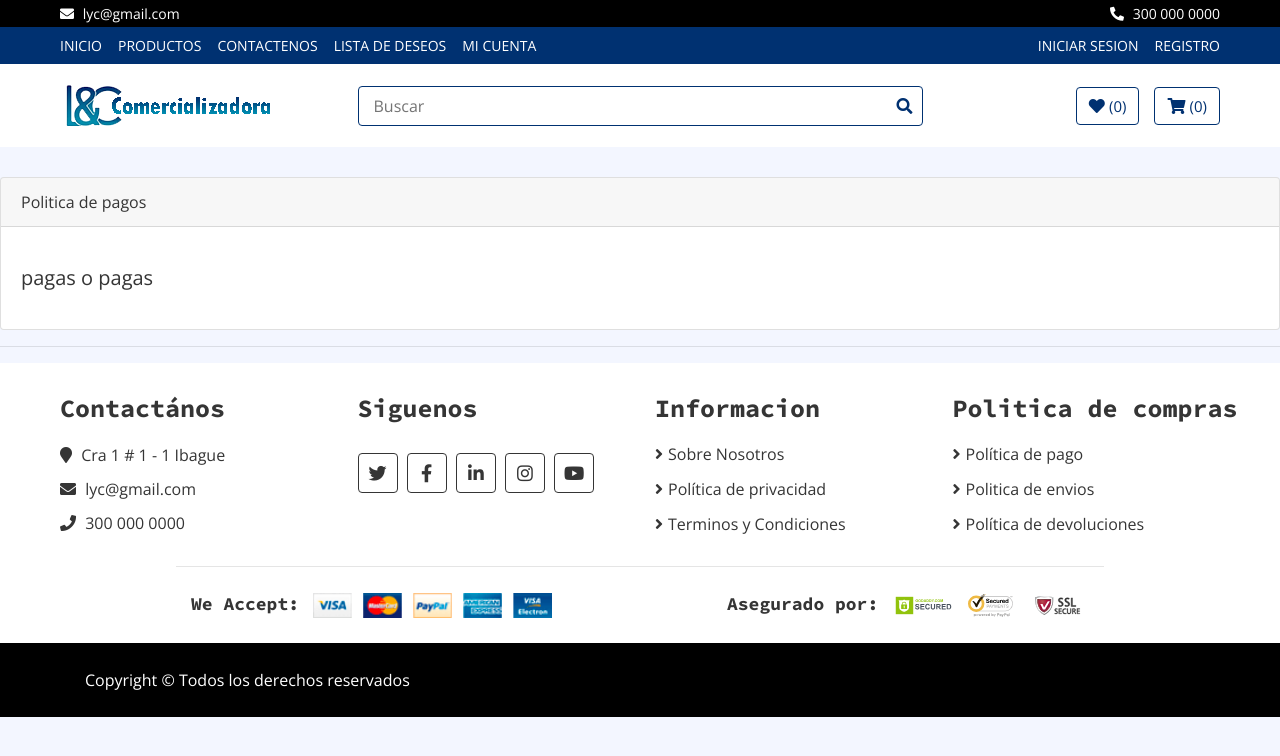
After one commit to Sebas0317/proyectoLC, a Django app: page /politicas/politica-pagos/ in a window 1280 px wide. The commit adds this page. Shown: the top 756 px of the page. Run offline with Django 4.2, Linux system fonts and the light colour scheme; data comes from the database, SQL or seed files in the repository; both versions use the stored data as it was after the commit; some libraries are stand-ins or nearby versions.

Commit message:
modelos del footer-admin añadidos

```diff
--- a/lycdjango/core/templates/core/base.html
+++ b/lycdjango/core/templates/core/base.html
@@ -181,9 +181,9 @@
               <div class="footer-widget">
                 <h2>Informacion</h2>
                 <ul>
-                  <li><a href="#">Sobre Nosotros</a></li>
+                  <li><a href="{% url 'sobre-nosotros' %}">Sobre Nosotros</a></li>
                   <li><a href="{% url 'politica-privacidad' %}">Política de privacidad</a></li>
-                  <li><a href="#">Terminos y Condiciones</a></li>
+                  <li><a href="{% url 'terminos-condiciones' %}">Terminos y Condiciones</a></li>
                 </ul>
               </div>
             </div>
@@ -192,9 +192,9 @@
               <div class="footer-widget">
                 <h2>Politica de compras</h2>
                 <ul>
-                  <li><a href="#">Política de pago</a></li>
-                  <li><a href="#">Politica de envios</a></li>
-                  <li><a href="#">Política de devoluciones</a></li>
+                  <li><a href="{% url 'politica-pagos' %}">Política de pago</a></li>
+                  <li><a href="{% url 'politica-envios' %}">Politica de envios</a></li>
+                  <li><a href="{% url 'politica-devoluciones' %}">Política de devoluciones</a></li>
                 </ul>
               </div>
             </div>
--- a/lycdjango/politicas/models.py
+++ b/lycdjango/politicas/models.py
@@ -31,3 +31,39 @@ class polprivacidad(models.Model):
 
     def __str__(self):
         return self.titulo
+
+class acercade(models.Model):
+    titulo = models.CharField(max_length=50)
+    contenido = RichTextField()
+
+    def __str__(self):
+        return self.titulo
+
+
+class terminos(models.Model):
+    titulo = models.CharField(max_length=50)
+    contenido = RichTextField()
+
+    def __str__(self):
+        return self.titulo
+
+class polpago(models.Model):
+    titulo = models.CharField(max_length=50)
+    contenido = RichTextField()
+
+    def __str__(self):
+        return self.titulo
+
+class polenvio(models.Model):
+    titulo = models.CharField(max_length=50)
+    contenido = RichTextField()
+
+    def __str__(self):
+        return self.titulo
+
+class poldevoluiones(models.Model):
+    titulo = models.CharField(max_length=50)
+    contenido = RichTextField()
+
+    def __str__(self):
+        return self.titulo
--- /dev/null
+++ b/lycdjango/politicas/templates/politicas/politica_pago.html
@@ -0,0 +1,18 @@
+{% extends 'core/base.html'%}
+{% block title %}Terminos y Condiciones{% endblock %}
+{% load static %}
+{% block content%}
+
+    {%for p in pagos %}
+        <div class="card">
+            <div class="card-header">{{p.titulo}}</div>
+            <div class="card-body">
+                <blockquote class="blockquote mb-0">
+                    <p>{{p.contenido | safe}}</p>
+                    {% comment %} {% if request.user.is_authenticated  %}<a href="{% url 'admin:politicas_Privacidads_change' Politica.id %}" target="_blank">Editar</a>{% endif %} {% endcomment %}
+                </blockquote>
+            </div>
+        </div>
+    {%endfor%}
+
+{% endblock %}
--- a/lycdjango/politicas/urls.py
+++ b/lycdjango/politicas/urls.py
@@ -3,6 +3,11 @@ from . import views
 
 urlpatterns = [
     path('politica-privacidad/', views.privacidad, name='politica-privacidad'),
+    path('sobre-nosotros/', views.aboutme, name='sobre-nosotros'),
+    path('terminos-condiciones/', views.Terminos, name='terminos-condiciones'),
+    path('politica-pagos/', views.Politicapago, name='politica-pagos'),
+    path('politica-envios/', views.Politicaenvio, name='politica-envios'),
+    path('politica-devoluciones/', views.Politicadev, name='politica-devoluciones'),
     # path('politica-terminosycondiciones/', views.terminos, name='politica-tt_cc'),
     # path('politica-pagos/', views.pagos, name='politica-pagos'),
 ]
--- a/lycdjango/politicas/views.py
+++ b/lycdjango/politicas/views.py
@@ -1,7 +1,27 @@
 from django.shortcuts import render
-from politicas.models import polprivacidad
+from politicas.models import polprivacidad, acercade, terminos, polpago, polenvio, poldevoluiones
 
 # Create your views here.
 def privacidad(request):
     polprivas = polprivacidad.objects.all()
     return render(request, 'politicas/politica_privacidad.html',{'polprivas':polprivas})
+
+def aboutme(request):
+    sobrenosotros = acercade.objects.all()
+    return render(request, 'politicas/sobre_nosotros.html',{'sobrenosotros':sobrenosotros})
+
+def Terminos(request):
+    TT = terminos.objects.all()
+    return render(request, 'politicas/terminos.html',{'TT':TT})
+
+def Politicapago(request):
+    pagos = polpago.objects.all()
+    return render(request, 'politicas/politica_pago.html',{'pagos':pagos})
+
+def Politicaenvio(request):
+    envios = polenvio.objects.all()
+    return render(request, 'politicas/politica_envio.html',{'envios':envios})
+
+def Politicadev(request):
+    devoluciones = poldevoluiones.objects.all()
+    return render(request, 'politicas/politica_devolucion.html',{'devoluciones':devoluciones})
```
Also changed, not shown: lycdjango/politicas/admin.py (+21 -1 lines), lycdjango/politicas/templates/politicas/politica_devolucion.html (added, +18 -0 lines), lycdjango/politicas/templates/politicas/politica_envio.html (added, +18 -0 lines), lycdjango/politicas/templates/politicas/sobre_nosotros.html (added, +18 -0 lines), lycdjango/politicas/templates/politicas/terminos.html (added, +18 -0 lines), lycdjango/db.sqlite3, lycdjango/politicas/migrations/0008_acercade.py (added), lycdjango/politicas/migrations/0009_terminos.py (added), lycdjango/politicas/migrations/0010_polpago.py (added), lycdjango/politicas/migrations/0011_polenvio.py (added), lycdjango/politicas/migrations/0012_poldevoluiones.py (added).
